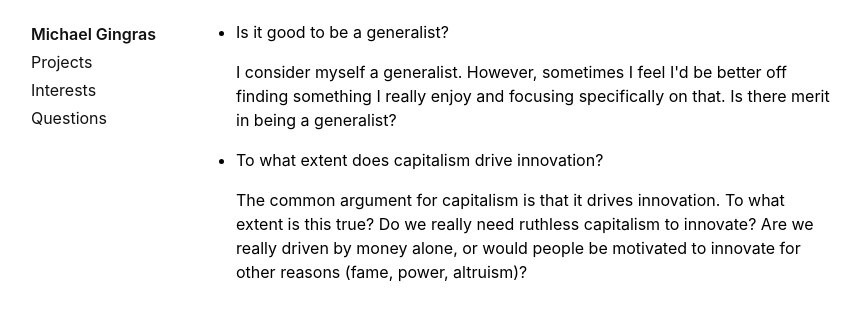
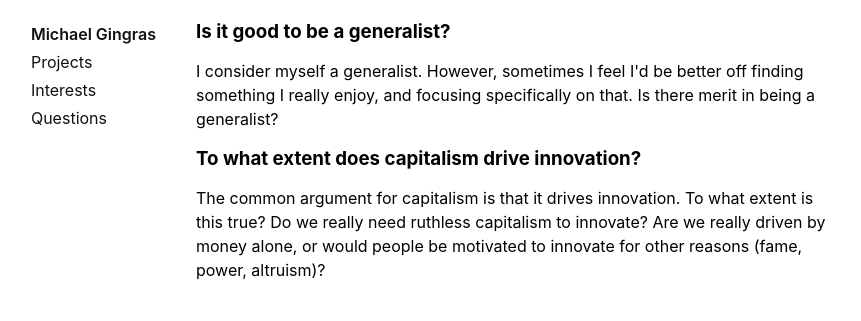
Before and after one commit to mcgingras/blog, a Jekyll site: the page built from questions.html, in a window 1280 px wide. Shown: the top 321 px of the page, without its empty margins (124-985 px from the left). Built offline with Jekyll 4.4.1, drawn with Linux system fonts in a browser that asks for light colours.

Commit message:
better on mobile

```diff
--- a/_data/questions.yml
+++ b/_data/questions.yml
@@ -1,4 +1,4 @@
 - name: Is it good to be a generalist?
-  subtext: I consider myself a generalist. However, sometimes I feel I'd be better off finding something I really enjoy and focusing specifically on that. Is there merit in being a generalist?
+  subtext: I consider myself a generalist. However, sometimes I feel I'd be better off finding something I really enjoy, and focusing specifically on that. Is there merit in being a generalist?
 - name: To what extent does capitalism drive innovation?
   subtext: The common argument for capitalism is that it drives innovation. To what extent is this true? Do we really need ruthless capitalism to innovate? Are we really driven by money alone, or would people be motivated to innovate for other reasons (fame, power, altruism)?
--- a/_layouts/default.html
+++ b/_layouts/default.html
@@ -3,6 +3,7 @@
 
 <head>
     <meta charset="utf-8">
+    <meta name="viewport" content="width=device-width, initial-scale=1">
     <link rel="stylesheet" href="/assets/css/styles.css">
     {% seo %}
 </head>
--- a/_sass/main.scss
+++ b/_sass/main.scss
@@ -6,9 +6,8 @@
     font-family: -apple-system, BlinkMacSystemFont, "avenir next", avenir, helvetica, "helvetica neue", ubuntu, roboto, noto, "segoe ui", arial, sans-serif;
 }
 
-h1{
-    margin: 0;
-}
+h1 { margin: 0; }
+// h3 { font-size: 1rem; }
 
 ul {
     line-height: 1.5;
@@ -70,12 +69,6 @@
         position: static;
         max-width: 640px;
         margin: 0 auto;
-        // top: 0;
-        // left: 0;
-        // margin-right: 0;
-        // display: flex;
-        // flex-direction: column;
-        // line-height: 1.5;
     }
 
     ul{
--- a/questions.html
+++ b/questions.html
@@ -2,9 +2,8 @@
 layout: default
 title: Michael Gingras | Questions
 ---
-<ul>
-    {% for item in site.data.questions %}
-    <li>{{ item.name }}</li>
-    <p>{{ item.subtext }}</p>
-    {% endfor %}
-</ul>
+
+{% for item in site.data.questions %}
+<h3>{{ item.name }}</h3>
+<p>{{ item.subtext }}</p>
+{% endfor %}
```
